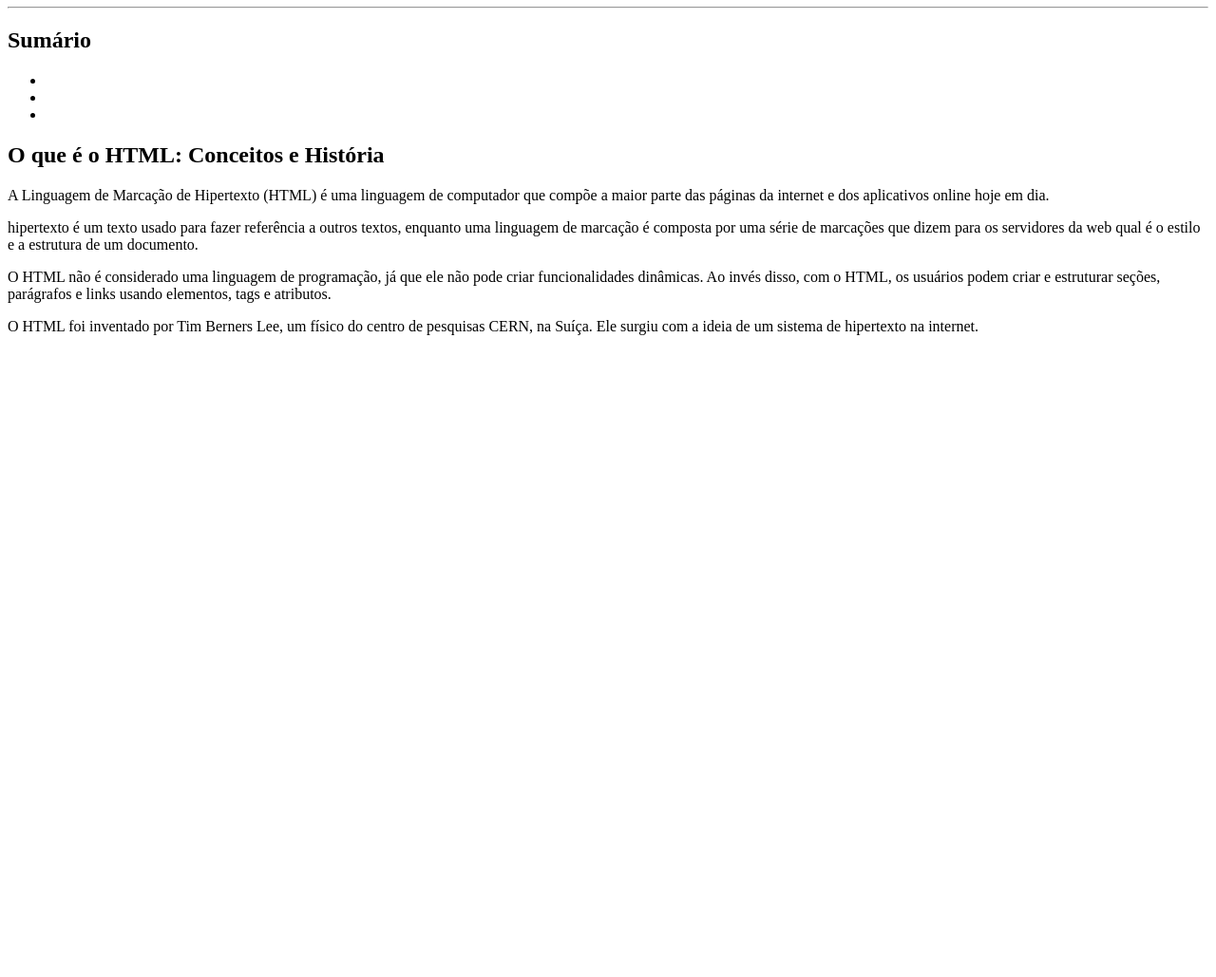
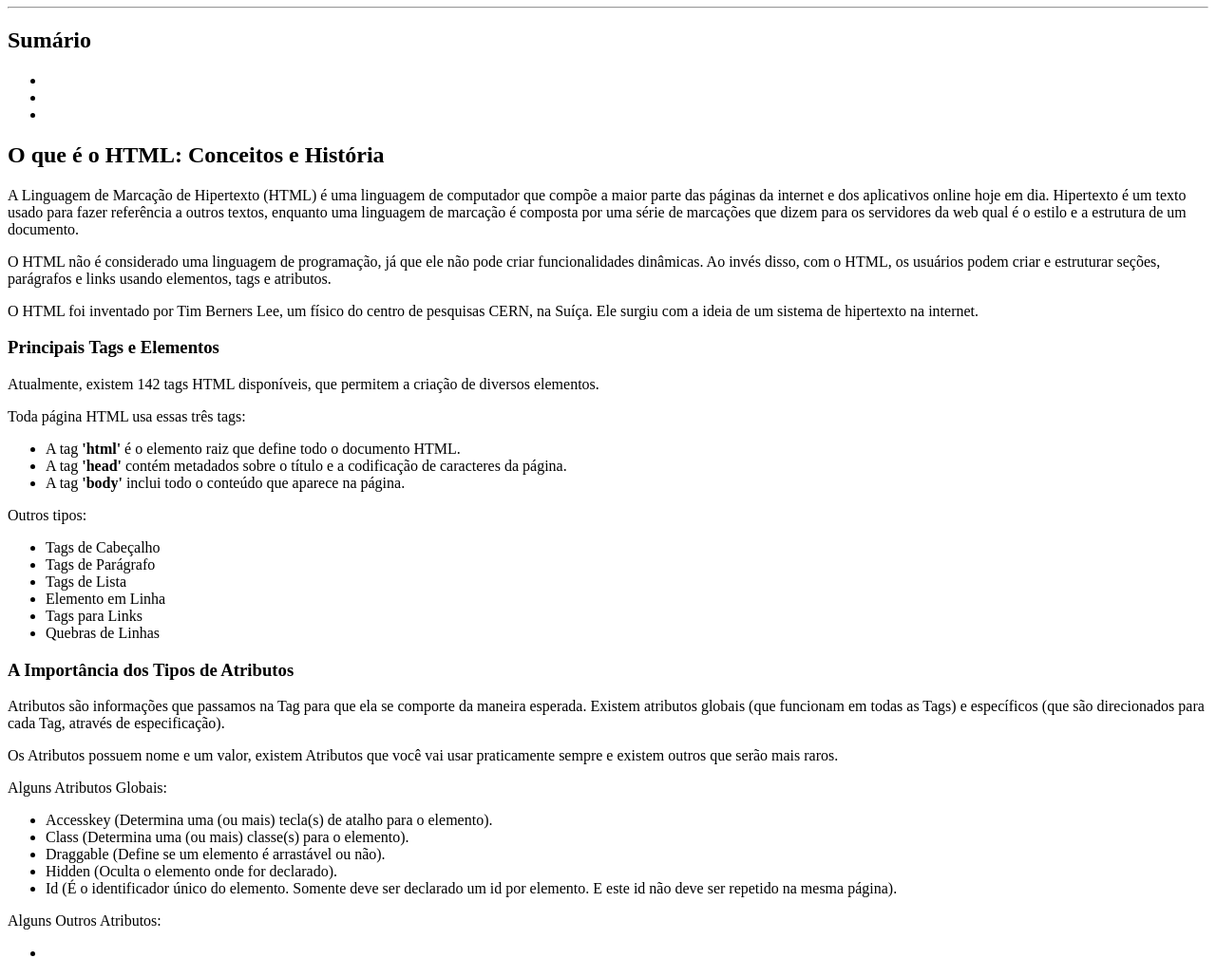
Before and after one commit to JenniferSalatiel/Projetos-dos-desafios-da-DIO, a plain HTML site: page Projeto do Desafio 'Primeiro Blog'/index.html in a window 1280 px wide. Shown: the part 73-1102 px from the top of the page at 95% size. Before the commit the page ends 800 px from the top, so only its background shows below. Drawn offline with Linux system fonts and the light colour scheme.

Commit message:
Update2 Index.html

```diff
--- a/Projeto do Desafio 'Primeiro Blog'/index.html
+++ b/Projeto do Desafio 'Primeiro Blog'/index.html
@@ -4,7 +4,7 @@
     <title>Tudo Sobre a Base do HTML5</title>
 </head>
 <body>
-    <h1>Tudo que você precisa saber sobre a base do HTML5!</h1>
+    <h1>Tudo o que você precisa saber sobre a base do HTML5!</h1>
     <hr>
     <h2>Sumário</h2>
     <ul>
@@ -14,10 +14,47 @@
     </ul>
 
     <h2>O que é o HTML: Conceitos e História</h2>
-    <p>A Linguagem de Marcação de Hipertexto (HTML) é uma linguagem de computador que compõe a maior parte das páginas da internet e dos aplicativos online hoje em dia.</p>
-    <p>hipertexto é um texto usado para fazer referência a outros textos, enquanto uma linguagem de marcação é composta por uma série de marcações que dizem para os servidores da web qual é o estilo e a estrutura de um documento.</p>
+    <p>A Linguagem de Marcação de Hipertexto (HTML) é uma linguagem de computador que compõe a maior parte das páginas da internet e dos aplicativos online hoje em dia. Hipertexto é um texto usado para fazer referência a outros textos, enquanto uma linguagem de marcação é composta por uma série de marcações que dizem para os servidores da web qual é o estilo e a estrutura de um documento.</p>
     <p>O HTML não é considerado uma linguagem de programação, já que ele não pode criar funcionalidades dinâmicas. Ao invés disso, com o HTML, os usuários podem criar e estruturar seções, parágrafos e links usando elementos, tags e atributos.</p>
     <p>O HTML foi inventado por Tim Berners Lee, um físico do centro de pesquisas CERN, na Suíça. Ele surgiu com a ideia de um sistema de hipertexto na internet.</p>
 
+    <h3>Principais Tags e Elementos</h3>
+    <P>Atualmente, existem 142 tags HTML disponíveis, que permitem a criação de diversos elementos.</P>
+    <p>Toda página HTML usa essas três tags:
+
+    <ul>
+        <li>A tag <b>'html'</b> é o elemento raiz que define todo o documento HTML.</li>
+        <li>A tag <b>'head'</b> contém metadados sobre o título e a codificação de caracteres da página.  </li>
+        <li>A tag <b>'body'</b> inclui todo o conteúdo que aparece na página.</li>
+    </ul>
+    </p>
+    <p>Outros tipos:</p>
+    <ul>
+        <li>Tags de Cabeçalho</li>
+        <li>Tags de Parágrafo</li>
+        <li>Tags de Lista</li>
+        <li>Elemento em Linha</li>
+        <li>Tags para Links</li>
+        <li>Quebras de Linhas</li>
+    </ul>
+
+    <h3>A Importância dos Tipos de Atributos</h3>
+    <p>Atributos são informações que passamos na Tag para que ela se comporte da maneira esperada. Existem atributos globais (que funcionam em todas as Tags) e específicos (que são direcionados para cada Tag, através de especificação).</p>
+    <p>Os Atributos possuem nome e um valor, existem Atributos que você vai usar praticamente sempre e existem outros que serão mais raros.</p>
+    <P>Alguns Atributos Globais:</P>
+    <ul>
+        <li>Accesskey (Determina uma (ou mais) tecla(s) de atalho para o elemento).</li>
+        <li>Class (Determina uma (ou mais) classe(s) para o elemento).</li>
+        <li>Draggable (Define se um elemento é arrastável ou não).</li>
+        <li>Hidden (Oculta o elemento onde for declarado).</li>
+        <li>Id (É o identificador único do elemento. Somente deve ser declarado um id por elemento. E este id não deve ser repetido na mesma página).</li>
+    </ul>
+    <p>Alguns Outros Atributos:</p>
+    <ul>
+        <li></li>
+    </ul>
+
+
+
 </body>
 </html>
```
